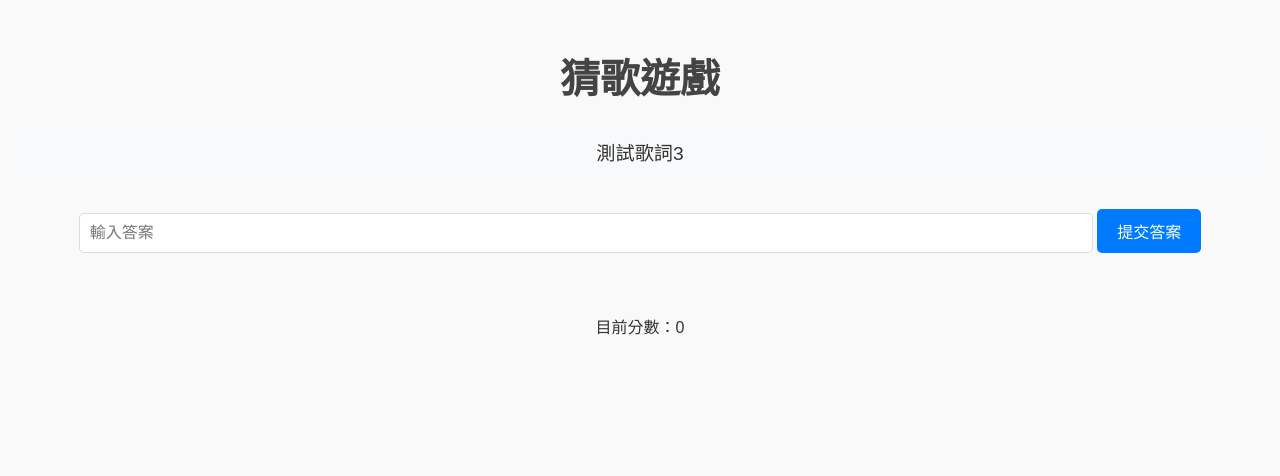
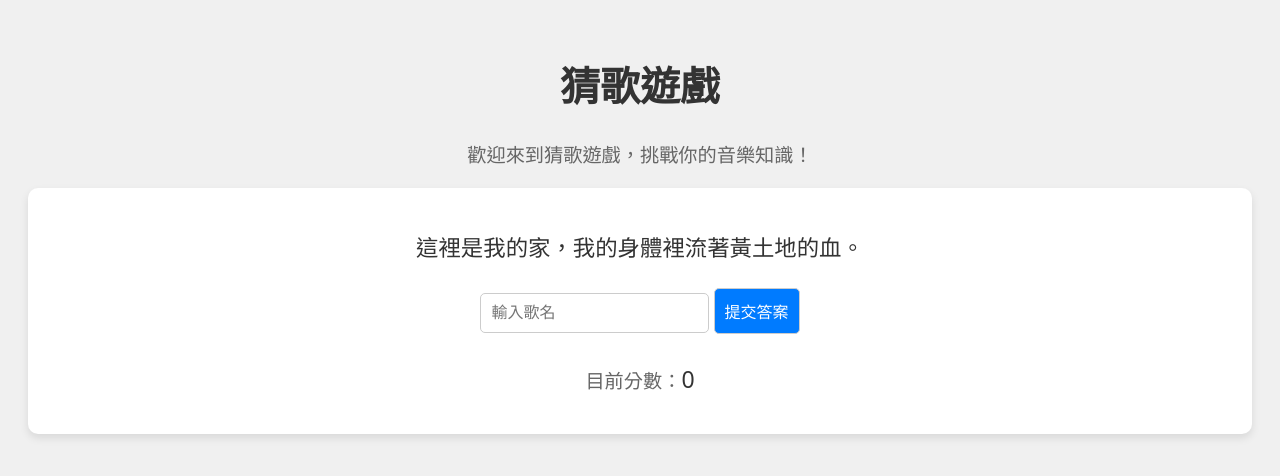
Before and after one commit to panda940927/lyric, a plain HTML site: page index.html in a window 1280 px wide. Both pictures are taken after a click on the button "開始遊戲". Drawn offline with Linux system fonts and the light colour scheme.

Commit message:
Your commit message

```diff
--- a/index.html
+++ b/index.html
@@ -7,19 +7,18 @@
   <link rel="stylesheet" href="style.css">
 </head>
 <body>
+  <h1>猜歌遊戲</h1>
+  <p>歡迎來到猜歌遊戲，挑戰你的音樂知識！</p>
+  <button id="start-button">開始遊戲</button>
 
-    <h1>猜歌遊戲</h1>
-
-    <div id="game-container" class="hidden">
-        <p id="lyric"></p>
-        <input type="text" id="answer" placeholder="輸入答案">
+  <div id="game-container" style="display: none;">
+    <p class="lyric" id="lyric"></p>
+    <input type="text" id="answer" placeholder="輸入歌名">
     <button id="submit-button">提交答案</button>
     <p id="feedback"></p>
     <p>目前分數：<span id="score">0</span></p>
-        <button id="next-button" class="hidden">下一首</button>
+    <button id="next-button" style="display: none;">下一首</button>
   </div>
-
-    <button id="start-button">開始遊戲</button>
 
   <script src="script.js"></script>
 </body>
--- a/script.js
+++ b/script.js
@@ -1,89 +1,38 @@
+// fetch songs.json
+fetch('songs.json')
+  .then(response => response.json())
+  .then(songs => {
     let currentSong = null;
     let score = 0;
-let songs = [];
-let remainingSongs = [];
-let questionCount = 0;
-const MAX_QUESTIONS = 20;
+    let remainingSongs = [...songs];
 
-// 確保 DOM 完全加載後再執行
-document.addEventListener('DOMContentLoaded', () => {
-    // 初始化按鈕事件監聽
-    document.getElementById("start-button").addEventListener("click", async () => {
-        console.log("Start button clicked"); // 調試用
-        await loadSongs();
-        initializeGame();
+    document.getElementById("start-button").addEventListener("click", () => {
+      score = 0;
+      document.getElementById("score").textContent = score;
+      document.getElementById("game-container").style.display = "block";
+      document.getElementById("start-button").style.display = "none";
+      nextSong();
     });
 
-    document.getElementById("submit-button").addEventListener("click", () => {
-        const userAnswer = document.getElementById("answer").value.trim();
-        if (!userAnswer) {
-            alert("請輸入答案！");
-            return;
-        }
-        checkAnswer(userAnswer);
-    });
-
-    document.getElementById("next-button").addEventListener("click", nextSong);
-});
-
-// 從 JSON 檔案載入題庫
-async function loadSongs() {
-    try {
-        console.log("Loading songs..."); // 調試用
-        // 假資料或使用 fetch 來載入真實的 JSON 檔案
-        songs = [
-            { "lyric": "測試歌詞1", "title": "測試歌曲1" },
-            { "lyric": "測試歌詞2", "title": "測試歌曲2" },
-            { "lyric": "測試歌詞3", "title": "測試歌曲3" },
-            // 添加更多測試數據或使用實際的 fetch 請求
-        ];
-
-        remainingSongs = [...songs].sort(() => Math.random() - 0.5);
-        console.log("Songs loaded:", remainingSongs); // 調試用
-        return true;
-    } catch (error) {
-        console.error("Error loading songs:", error); // 調試用
-        alert("無法載入題庫！");
-        return false;
-    }
-}
-
-// 初始化遊戲
-function initializeGame() {
-    console.log("Initializing game..."); // 調試用
-    score = 0;
-    questionCount = 0;
-    document.getElementById("score").textContent = score;
-    document.getElementById("game-container").classList.remove("hidden");
-    document.getElementById("start-button").classList.add("hidden");
-    nextSong();
-}
-
-// 顯示下一首題目
     function nextSong() {
-    console.log("Loading next song..."); // 調試用
-    if (remainingSongs.length === 0 || questionCount >= MAX_QUESTIONS) {
+      if (remainingSongs.length === 0) {
         alert(`遊戲結束！你的最終得分是：${score} 分`);
         resetGame();
         return;
       }
-
-    questionCount++;
-    currentSong = remainingSongs.pop();
-    console.log("Current song:", currentSong); // 調試用
-
+      currentSong = remainingSongs.splice(Math.floor(Math.random() * remainingSongs.length), 1)[0];
       document.getElementById("lyric").textContent = currentSong.lyric;
       document.getElementById("answer").value = "";
       document.getElementById("feedback").textContent = "";
-    document.getElementById("submit-button").classList.remove("hidden");
-    document.getElementById("next-button").classList.add("hidden");
+      document.getElementById("next-button").style.display = "none";
     }
 
-// 檢查答案
-function checkAnswer(userAnswer) {
-    console.log("Checking answer:", userAnswer); // 調試用
-    document.getElementById("submit-button").classList.add("hidden");
-
+    document.getElementById("submit-button").addEventListener("click", () => {
+      const userAnswer = document.getElementById("answer").value.trim();
+      if (userAnswer === "") {
+        alert("請輸入答案！");
+        return;
+      }
       if (userAnswer === currentSong.title) {
         score += 5;
         document.getElementById("feedback").textContent = "答對了！";
@@ -91,13 +40,14 @@ function checkAnswer(userAnswer) {
       } else {
         document.getElementById("feedback").textContent = `答錯了！正確答案是：${currentSong.title}`;
       }
+      document.getElementById("next-button").style.display = "block";
+    });
 
-    document.getElementById("next-button").classList.remove("hidden");
+    document.getElementById("next-button").addEventListener("click", nextSong);
+
+    function resetGame() {
+      document.getElementById("game-container").style.display = "none";
+      document.getElementById("start-button").style.display = "inline-block";
+      remainingSongs = [...songs];
     }
-
-// 重置遊戲
-function resetGame() {
-    console.log("Resetting game..."); // 調試用
-    document.getElementById("game-container").classList.add("hidden");
-    document.getElementById("start-button").classList.remove("hidden");
-}
+  });
--- a/style.css
+++ b/style.css
@@ -1,134 +1,59 @@
 body {
-  font-family: Arial, sans-serif;
-  background-color: #f9f9f9;
-  color: #333;
+  font-family: 'Noto Sans', sans-serif;
   text-align: center;
-  margin: 0;
   padding: 20px;
-}
-
-.container {
-  max-width: 600px;
-  margin: 0 auto;
-  background: #fff;
-  border-radius: 10px;
-  padding: 20px;
-  box-shadow: 0 2px 10px rgba(0, 0, 0, 0.1);
+  background-color: #f0f0f0;
 }
 
 h1 {
   font-size: 2.5em;
-  margin-bottom: 20px;
-  color: #444;
+  color: #333;
 }
 
-/* Unified button styles */
-button, .button {
+p {
+  font-size: 1.2em;
+  color: #666;
+}
+
+#game-container {
+  margin-top: 20px;
+  padding: 20px;
+  background-color: #ffffff;
+  border-radius: 10px;
+  box-shadow: 0 4px 8px rgba(0, 0, 0, 0.1);
+}
+
+.lyric {
+  font-size: 1.4em;
+  margin-bottom: 15px;
+  color: #333;
+}
+
+input, button {
+  margin: 10px 0;
+  padding: 10px;
+  font-size: 1em;
+  border: 1px solid #ccc;
+  border-radius: 5px;
+}
+
+button {
   background-color: #007bff;
   color: white;
-  border: none;
-  padding: 10px 20px;
-  border-radius: 5px;
   cursor: pointer;
-  font-size: 1em;
-  margin: 10px 0;
-  transition: background-color 0.3s ease;
 }
 
-button:hover, .button:hover {
+button:hover {
   background-color: #0056b3;
 }
 
-/* Specific button styles */
-#start-button {
-  background-color: #28a745;
+#feedback {
+  margin-top: 10px;
+  font-weight: bold;
+  color: #d9534f;
 }
 
-#start-button:hover {
-  background-color: #218838;
+#score {
+  font-size: 1.2em;
+  color: #333;
 }
-
-#next-button {
-  background-color: #ffc107;
-}
-
-#next-button:hover {
-  background-color: #e0a800;
-}
-
-/* Game elements */
-#lyric {
-  font-size: 1.2em;
-  margin: 15px 0;
-  padding: 15px;
-  background-color: #f8f9fa;
-  border-radius: 5px;
-  line-height: 1.5;
-}
-
-#answer {
-  padding: 10px;
-  font-size: 1em;
-  width: 80%;
-  margin-bottom: 10px;
-  border: 1px solid #ddd;
-  border-radius: 5px;
-}
-
-#answer:focus {
-  outline: none;
-  border-color: #007bff;
-  box-shadow: 0 0 0 0.2rem rgba(0, 123, 255, 0.25);
-}
-
-.hidden {
-  display: none;
-}
-
-/* Score and counter display */
-.score-container {
-  display: flex;
-  justify-content: space-between;
-  margin: 20px auto;
-  width: 80%;
-  font-size: 1.1em;
-  font-weight: bold;
-}
-
-/* Feedback styles */
-#feedback {
-  margin: 15px 0;
-  padding: 10px;
-  border-radius: 5px;
-  font-weight: bold;
-}
-
-#feedback:not(:empty) {
-  background-color: #f8f9fa;
-  border: 1px solid #ddd;
-}
-
-/* Game container */
-#game-container {
-  margin-top: 20px;
-}
-
-/* Responsive adjustments */
-@media (max-width: 480px) {
-  .container {
-    padding: 15px;
-  }
-
-  h1 {
-    font-size: 2em;
-  }
-
-  #answer {
-    width: 90%;
-  }
-
-  .score-container {
-    width: 90%;
-    font-size: 1em;
-  }
-}
```
Lines whose indentation alone changed are shown as unchanged.
